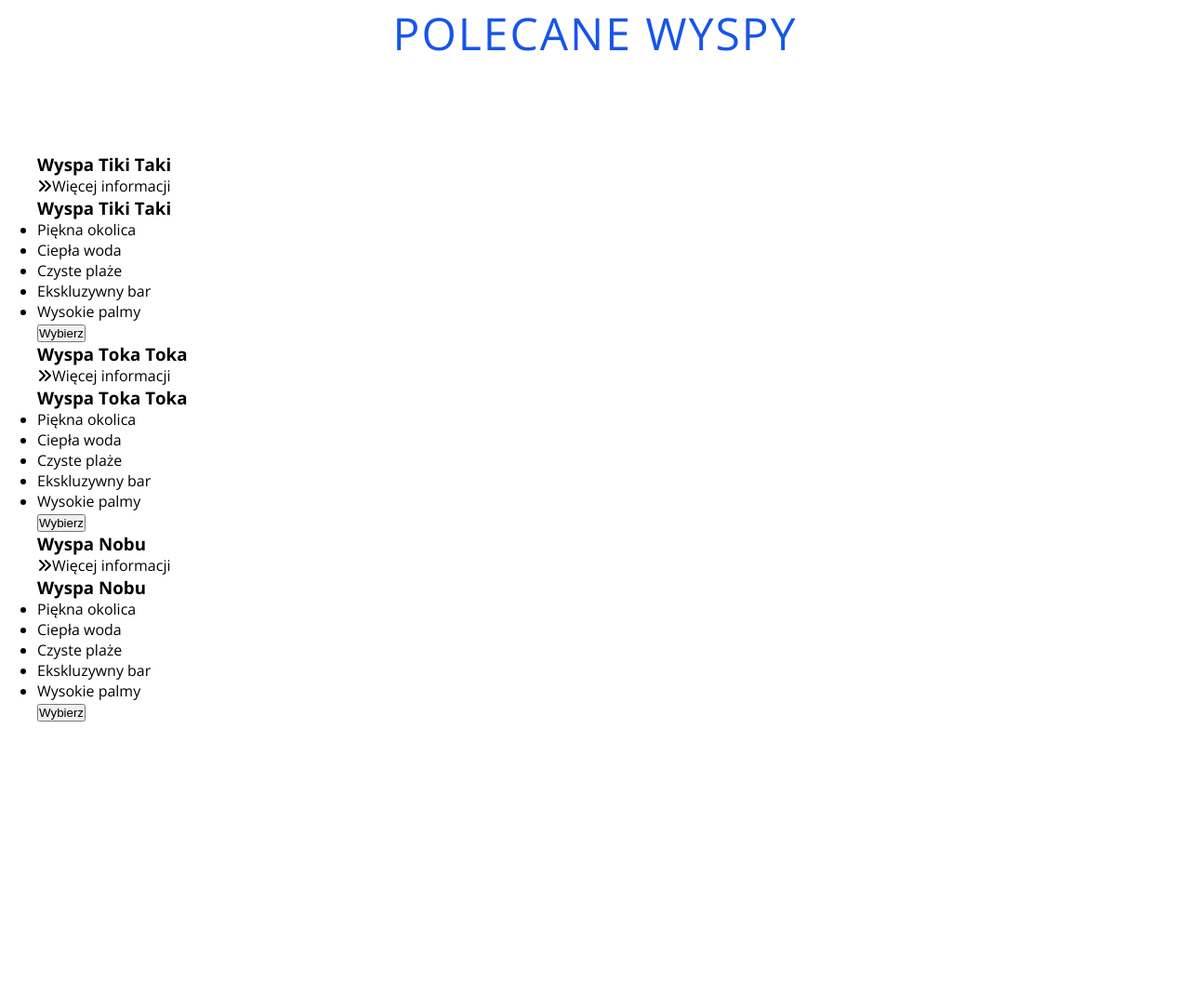
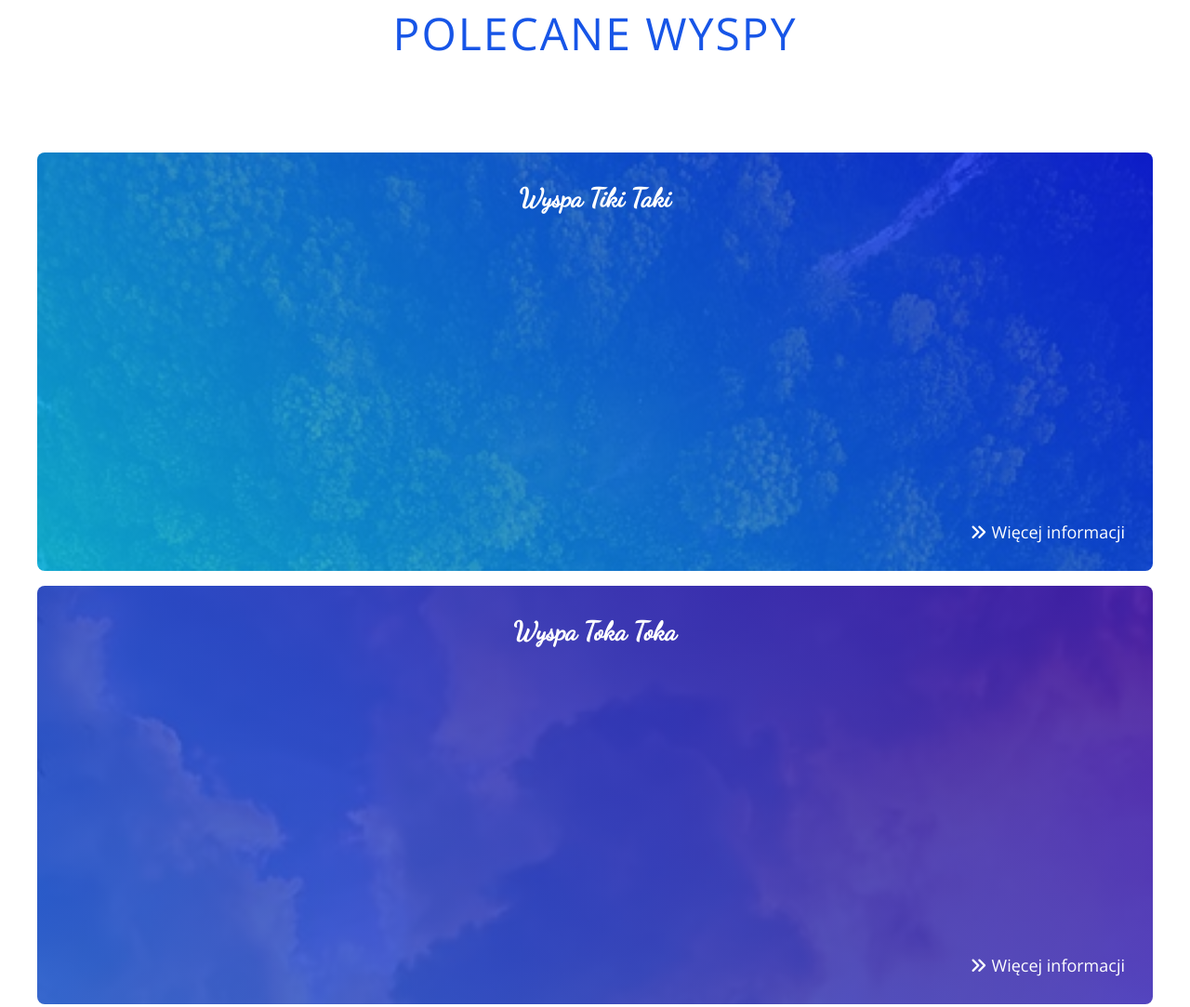
Before and after one commit to KamilSmoczynski93/Project-tropical, a plain HTML site: page index.html in a window 1280 px wide. Shown: the part 3008-4091 px from the top of the page at 93% size. Before the commit the page ends 3944 px from the top, so only its background shows below. Drawn offline with nearby package versions, Linux system fonts and the light colour scheme.

Commit message:
addition of card front styles in the island section

```diff
--- a/scss/style.scss
+++ b/scss/style.scss
@@ -218,6 +218,63 @@ body {
 
 }
 
+// ISLANDS
+
+.islands {
+    &__card {
+        position: relative;
+        margin: 1em 0;
+        height: 450px;
+        color: $pure-white;
+        text-align: center;
+        perspective: 1000px;
+
+        &:hover {
+            .islands__card-img {
+                transform: rotateY(-180deg);
+                opacity: 0;
+            }
+            .islands__card-info {
+                transform: rotateY(0deg);
+                opacity: 1;
+            }
+        }
+
+        &-img {
+            padding: 2em;
+            height: 100%;
+            border-radius: 8px;
+            background-size: cover;
+            transition: transform 1s, opacity 1s;
+
+            &--first {
+                background-image: $light-blue-gradient, url('/img/water-640.jpg');
+            }
+            &--second{
+                background-image: $blue-gradient, url('/img/boat-640.jpg');
+            }
+            &--third {
+                background-image: $purple-gradient, url('/img/hawaii-640.jpg');
+            }
+
+            &-title {
+                font-family: 'Dancing Script', cursive;
+                font-size: 2.8rem;
+            }
+
+            &-info {
+                position: absolute;
+                bottom: 30px;right: 30px;font-size: 1.8rem;
+
+                i {
+                    margin-right: 0.3em;
+                }
+            }
+        }
+
+    }
+}
+
 
 
 // =============================
```
Also changed, not shown: css/style.css, 1 other file.
